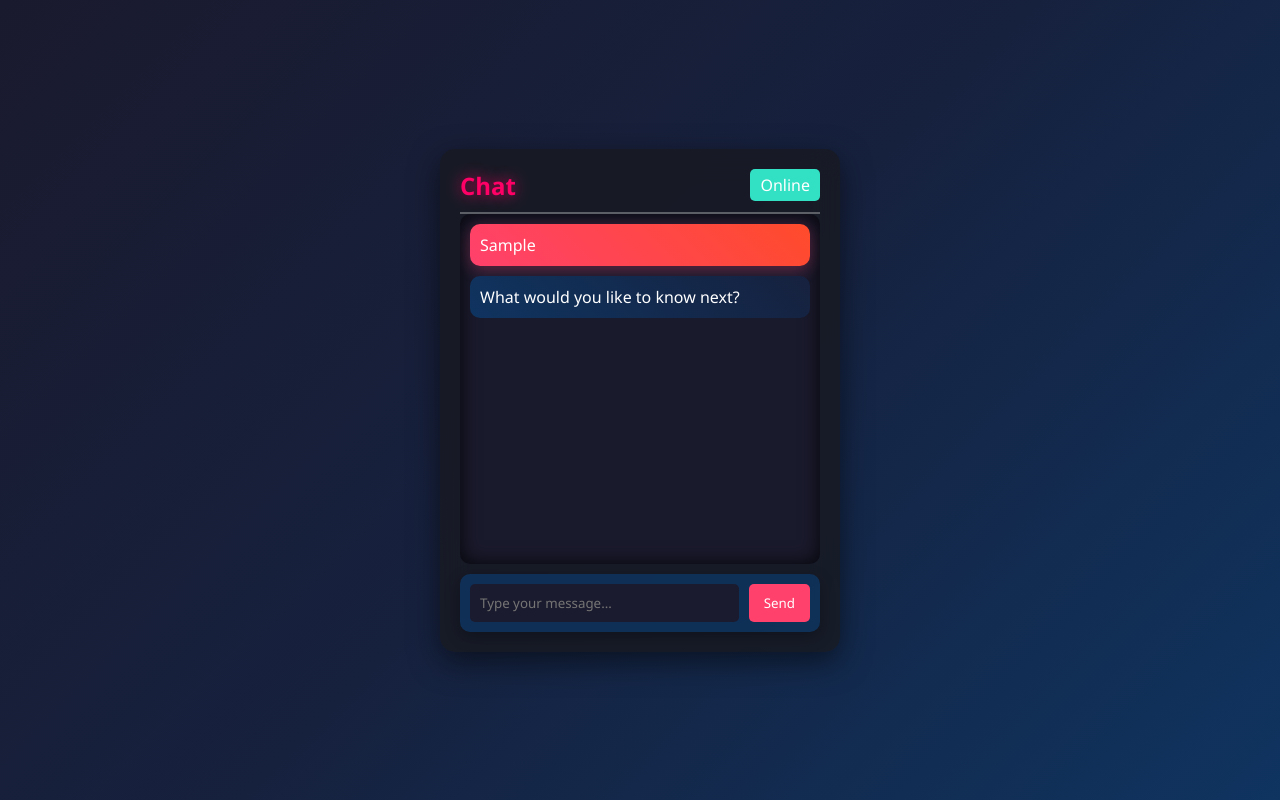
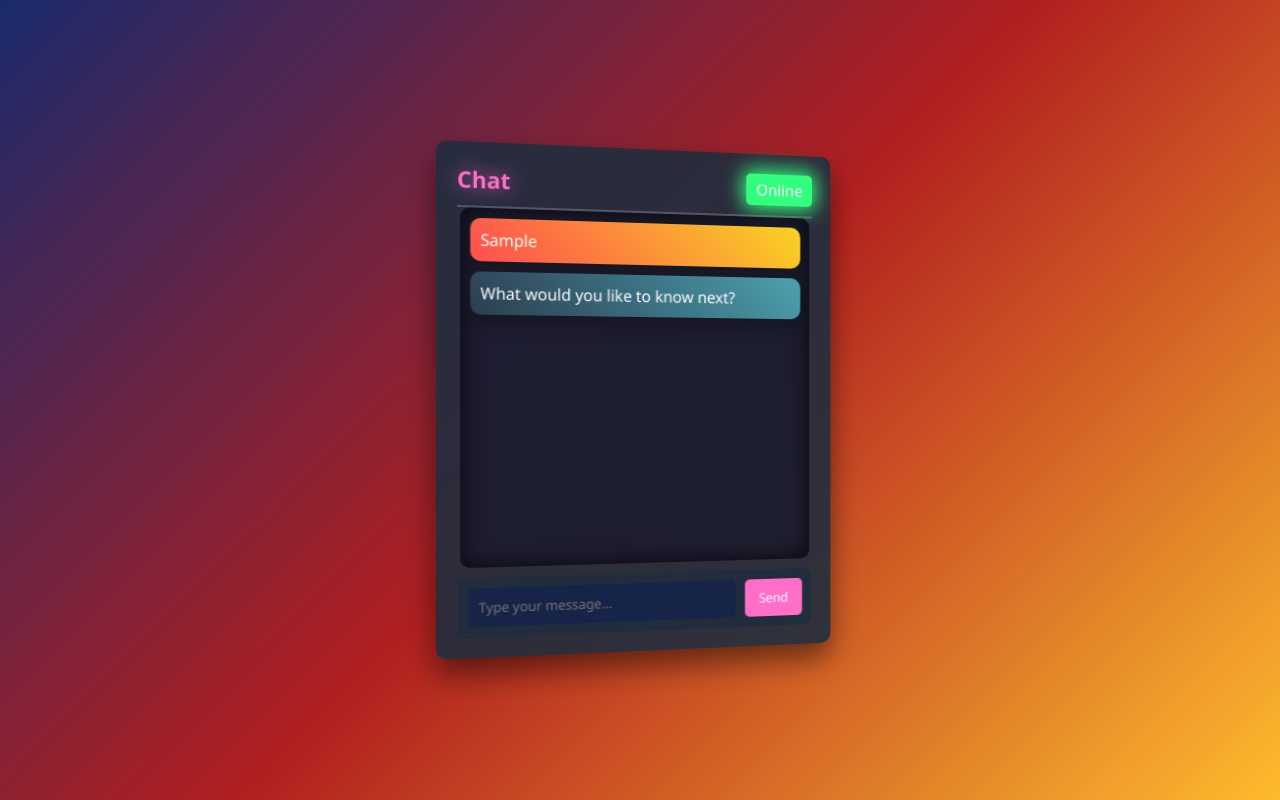
Before and after one commit to Karthickseetha/Chat-Web, a plain HTML site: page index.html in a window 1280 px wide. Both pictures are taken after typing "Sample" into the empty fields and a click on the button "Send". Drawn offline with Linux system fonts and the light colour scheme.

Commit message:
Chat-web

```diff
--- a/styles.css
+++ b/styles.css
@@ -7,57 +7,61 @@
 }
 
 body {
-    background: linear-gradient(135deg, #1a1a2e, #16213e, #0f3460); /* Updated gradient */
+  background: linear-gradient(135deg, #1a2a6c, #b21f1f, #fdbb2d);
   color: #fff;
   display: flex;
   justify-content: center;
   align-items: center;
   height: 100vh;
+  perspective: 1000px; /* Adding perspective for 3D effects */
 }
 
 .chat-container {
   width: 400px;
-    background-color: rgba(24, 27, 35, 0.85); /* Darker background */
-    border-radius: 15px; /* Increased border radius for a softer look */
+  background-color: rgba(31, 45, 61, 0.9);
+  border-radius: 10px;
   padding: 20px;
   display: flex;
   flex-direction: column;
   justify-content: space-between;
-    backdrop-filter: blur(15px);
+  backdrop-filter: blur(10px);
   animation: floatIn 1s ease-in-out;
-    box-shadow: 0 10px 30px rgba(0, 0, 0, 0.5); /* Enhanced shadow for depth */
+  box-shadow: 0 15px 30px rgba(0, 0, 0, 0.5); /* 3D box shadow */
+  transform: rotateY(10deg); /* 3D rotation effect */
 }
 
 .chat-header {
   display: flex;
   justify-content: space-between;
   align-items: center;
-    border-bottom: 2px solid rgba(255, 255, 255, 0.3);
+  border-bottom: 2px solid rgba(255, 255, 255, 0.2);
   padding-bottom: 10px;
 }
 
 .chat-header h1 {
-    font-size: 24px; /* Increased font size */
-    color: #ff0066; /* Bright pink for a futuristic feel */
-    text-shadow: 0 0 15px rgba(255, 0, 102, 0.8); /* Enhanced glow */
+  font-size: 22px;
+  color: #ff6ec7;
+  text-shadow: 0 0 20px rgba(255, 110, 199, 0.8);
 }
 
 .online-status {
-    background-color: #32e0c4;
+  background-color: #32ff7e;
   padding: 5px 10px;
   border-radius: 5px;
   animation: pulseGlow 1.5s infinite;
+  box-shadow: 0px 0px 10px 2px rgba(50, 255, 126, 0.75);
 }
 
-  /* Chat Window */
 .chat-window {
   height: 350px;
   overflow-y: auto;
   margin-bottom: 10px;
-    background-color: rgba(27, 27, 47, 0.95); /* Darker background */
+  background-color: rgba(27, 27, 47, 0.8);
   padding: 10px;
   border-radius: 10px;
-    box-shadow: inset 0 0 20px rgba(0, 0, 0, 0.8);
+  box-shadow: inset 0 0 25px rgba(0, 0, 0, 0.8);
+  transform: rotateY(-10deg); /* 3D rotation inside chat window */
+  animation: slideUp 1s ease-in-out;
 }
 
 /* Message Box */
@@ -68,11 +72,13 @@
   padding: 10px;
   border-radius: 10px;
   margin-bottom: 10px;
-    background: linear-gradient(45deg, #0f3460, #16213e); /* Gradient for messages */
+  background: linear-gradient(45deg, #2c3e50, #4ca1af);
   color: #fff;
   position: relative;
   animation: messageSlideInRight 0.5s ease;
-    opacity: 1; /* Ensure the messages remain visible */
+  opacity: 1;
+  box-shadow: 0 10px 20px rgba(0, 0, 0, 0.3); /* 3D shadow */
+  transform: translateZ(10px); /* Slight 3D pop effect */
 }
 
 .message.appear-left {
@@ -80,12 +86,12 @@
 }
 
 .my-message {
-    background: linear-gradient(45deg, #ff416c, #ff4b2b);
+  background: linear-gradient(45deg, #ff4e50, #f9d423);
   text-align: right;
-    box-shadow: 0 4px 15px rgba(255, 65, 108, 0.3); /* Shadow for depth */
+  transform: translateZ(10px); /* Pop-out for my message */
 }
 
-  /* Initially hide buttons, show on hover */
+/* Buttons for editing/deleting */
 .message-actions {
   display: none;
   gap: 10px;
@@ -96,7 +102,7 @@
 }
 
 .message-actions button {
-    background-color: #1b1b2f;
+  background-color: #0f2027;
   color: #fff;
   border: none;
   padding: 5px 10px;
@@ -106,50 +112,44 @@
 }
 
 .message-actions button:hover {
-    background-color: #ff416c;
-    transform: scale(1.05);
+  background-color: #ff6ec7;
+  transform: scale(1.1);
 }
 
-  /* Chat Input */
 .chat-input {
   display: flex;
   justify-content: space-between;
   align-items: center;
-    background-color: rgba(15, 52, 96, 0.85);
+  background-color: rgba(31, 45, 61, 0.85);
   padding: 10px;
   border-radius: 10px;
   animation: slideUp 1s ease-in-out;
-    box-shadow: 0 5px 15px rgba(0, 0, 0, 0.3); /* Shadow for input area */
+  transform: rotateY(5deg); /* Slight 3D rotation */
 }
 
 .chat-input input {
   flex: 1;
   padding: 10px;
   border: none;
-    background-color: #1b1b2f;
+  background-color: #162447;
   color: #fff;
   border-radius: 5px;
   margin-right: 10px;
-    transition: background-color 0.3s ease; /* Transition for background */
-  }
-
-  .chat-input input:focus {
-    background-color: #2a2a3e; /* Lighter background on focus */
 }
 
 .chat-input button {
   padding: 10px 15px;
-    background-color: #ff416c;
+  background-color: #ff6ec7;
   border: none;
   border-radius: 5px;
   color: #fff;
   cursor: pointer;
-    transition: background-color 0.3s ease, transform 0.3s ease; /* Transition for button */
+  transition: transform 0.3s ease, background-color 0.3s ease;
 }
 
 .chat-input button:hover {
-    background-color: #ff4b2b;
-    transform: scale(1.1);
+  background-color: #ff9ff3;
+  transform: scale(1.2) rotate(5deg); /* Futuristic hover effect */
 }
 
 .edit-input {
@@ -158,70 +158,79 @@
   margin-right: 5px;
   border: none;
   border-radius: 5px;
-    background-color: #1b1b2f; /* Match chat input background */
-    color: #fff; /* Text color */
+  background-color: #1b1b2f;
+  color: #fff;
 }
 
 .save-button {
   padding: 5px 10px;
-    background-color: #32e0c4; /* Background color */
-    color: #fff; /* Text color */
+  background-color: #32ff7e;
+  color: #fff;
   border: none;
   border-radius: 5px;
   cursor: pointer;
-    transition: background-color 0.3s ease, transform 0.3s ease, box-shadow 0.3s ease; /* Added box-shadow transition */
-    margin-left: 5px; /* Spacing from input field */
-    box-shadow: 0 4px 15px rgba(50, 224, 196, 0.3); /* Shadow effect */
+  transition: background-color 0.3s ease, transform 0.3s ease;
 }
 
 .save-button:hover {
-    background-color: #29b8a4; /* Darker shade on hover */
-    transform: scale(1.05); /* Slight scale effect */
-    box-shadow: 0 6px 20px rgba(50, 224, 196, 0.5); /* Enhanced shadow on hover */
+  background-color: #28c76f;
+  transform: scale(1.05);
 }
 
 /* Animations */
 @keyframes floatIn {
   0% {
-      transform: translateY(-50px);
+    transform: translateY(-50px) rotateY(30deg);
     opacity: 0;
   }
   100% {
-      transform: translateY(0);
+    transform: translateY(0) rotateY(0deg);
     opacity: 1;
   }
 }
 
 @keyframes slideUp {
   0% {
-      transform: translateY(30px);
+    transform: translateY(30px) rotateX(-15deg);
     opacity: 0;
   }
   100% {
-      transform: translateY(0);
+    transform: translateY(0) rotateX(0);
     opacity: 1;
   }
 }
 
 @keyframes messageSlideInRight {
   0% {
-      transform: translateX(100%);
+    transform: translateX(100%) rotateY(-15deg);
     opacity: 0;
   }
   100% {
-      transform: translateX(0);
-      opacity: 1; /* Message remains visible after animation */
+    transform: translateX(0) rotateY(0deg);
+    opacity: 1;
   }
 }
 
 @keyframes messageSlideInLeft {
   0% {
-      transform: translateX(-100%);
+    transform: translateX(-100%) rotateY(15deg);
     opacity: 0;
   }
   100% {
-      transform: translateX(0);
-      opacity: 1; /* Message remains visible after animation */
+    transform: translateX(0) rotateY(0deg);
+    opacity: 1;
+  }
+}
+
+@keyframes pulseGlow {
+  0% {
+    box-shadow: 0px 0px 10px 2px rgba(50, 255, 126, 0.75);
+  }
+  50% {
+    box-shadow: 0px 0px 20px 4px rgba(50, 255, 126, 1);
+  }
+  100% {
+    box-shadow: 0px 0px 10px 2px rgba(50, 255, 126, 0.75);
   }
 }
 
```
Lines whose indentation alone changed are shown as unchanged.
